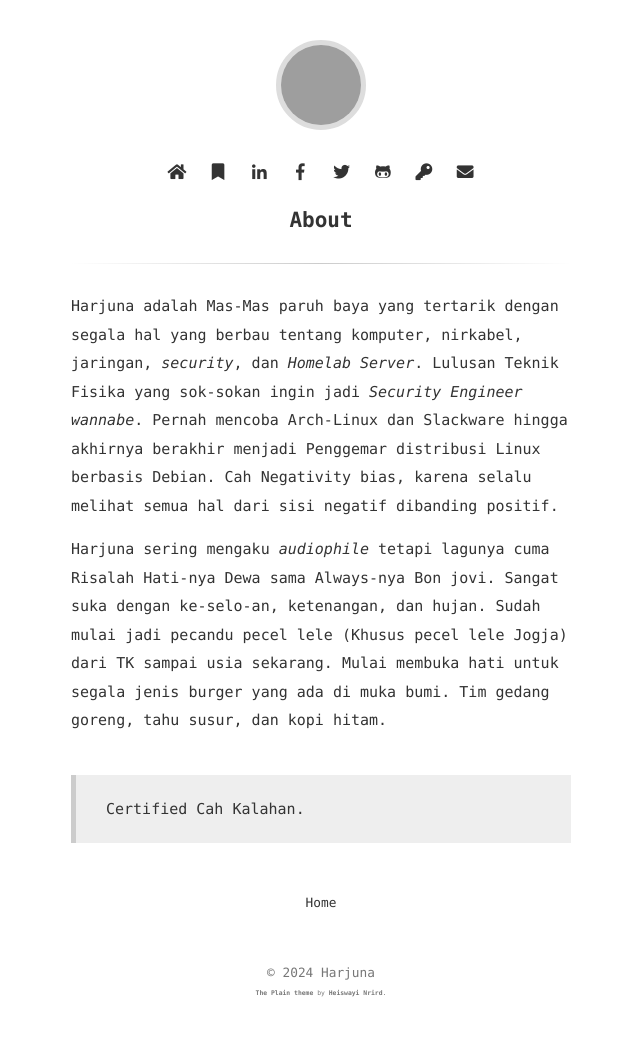
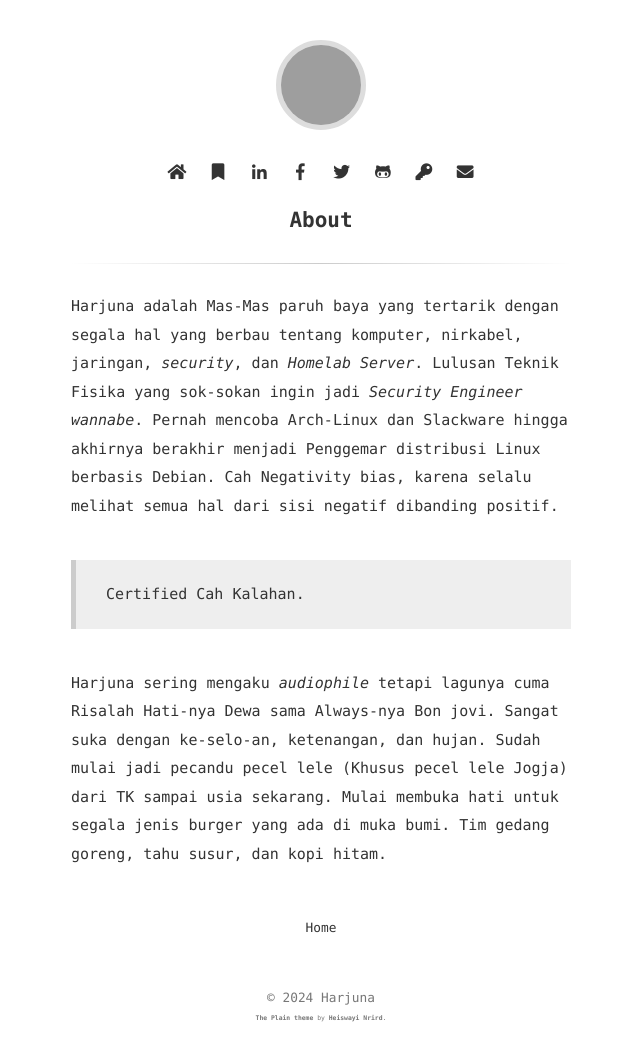
Before and after one commit to harjunacandra/harjuna.github.io, a Jekyll site: the page built from about.md, in a window 1280 px wide, cut to the strip 0-1063 px from the top of the page. Shown: the whole strip, without its empty margins (319-959 px from the left). Built offline with Jekyll 4.4.1, drawn with Linux system fonts in a browser that asks for light colours; before the commit the page ends 1038 px from its top, so only the background shows below that; grey boxes are pictures that could not be loaded.

Commit message:
update layout

```diff
--- a/about.md
+++ b/about.md
@@ -4,6 +4,6 @@ title: About
 ---
 Harjuna adalah Mas-Mas paruh baya yang tertarik dengan segala hal yang berbau tentang komputer, nirkabel, jaringan, _security_, dan _Homelab_ _Server_. Lulusan Teknik Fisika yang sok-sokan ingin jadi _Security Engineer wannabe_. Pernah mencoba Arch-Linux dan Slackware hingga akhirnya berakhir menjadi Penggemar distribusi Linux berbasis Debian. Cah Negativity bias, karena selalu melihat semua hal dari sisi negatif dibanding positif.
 
+> Certified Cah Kalahan.
+
 Harjuna sering mengaku _audiophile_ tetapi lagunya cuma Risalah Hati-nya Dewa sama Always-nya Bon jovi. Sangat suka dengan ke-selo-an, ketenangan, dan hujan. Sudah mulai jadi pecandu pecel lele (Khusus pecel lele Jogja) dari TK sampai usia sekarang. Mulai membuka hati untuk segala jenis burger yang ada di muka bumi. Tim gedang goreng, tahu susur, dan kopi hitam.
-
-> Certified Cah Kalahan.
```
